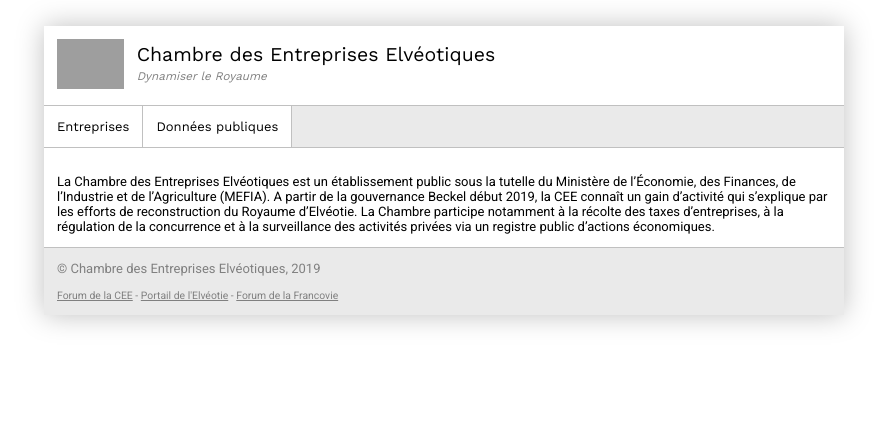
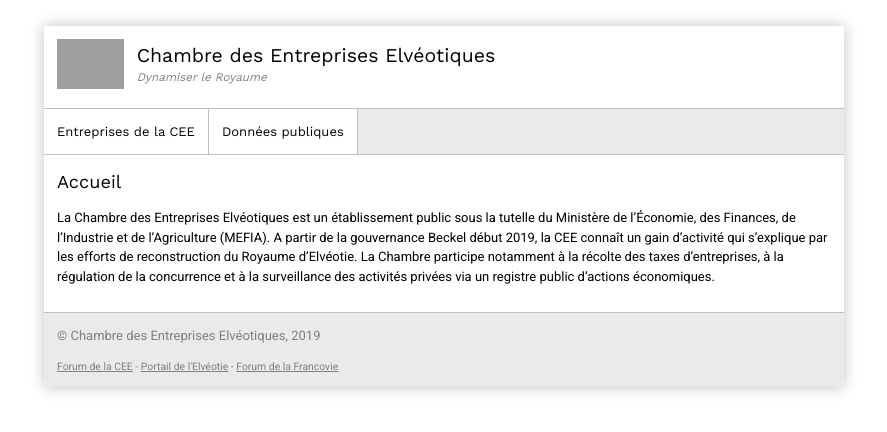
Before and after one commit to Elveotie/cee, a Jekyll site: the page built from index.md, in a window 1280 px wide. Shown: the top 432 px of the page, without its empty margins (196-1083 px from the left). Built offline with Jekyll 4.4.1, drawn with Linux system fonts in a browser that asks for light colours; our own code applies the rules of GitHub Pages for plain Markdown files.

Commit message:
Modif de la feuille de styles

```diff
--- a/_includes/header-nav.html
+++ b/_includes/header-nav.html
@@ -1,6 +1,6 @@
 <nav class="HeaderNav">
   <ul>
-    <a href="{{ '/entreprises' | relative_url }}"><li>Entreprises</li></a>
+    <a href="{{ '/entreprises' | relative_url }}"><li>Entreprises de la CEE</li></a>
     <a href="{{ '/donnees' | relative_url }}"><li>Données publiques</li></a>
   </ul>
 </nav>
--- a/index.md
+++ b/index.md
@@ -1,4 +1,5 @@
 ---
+title: Accueil
 permalink: /
 ---
 
--- a/style.css
+++ b/style.css
@@ -6,7 +6,7 @@
 
 body {
   background: white;
-  font: 1rem/normal Roboto, arial, sans-serif;
+  font: 1rem/1.5 Roboto, arial, sans-serif;
   margin: 0;
 }
 
@@ -49,9 +49,9 @@ h6 {
 
 .MainContainer {
   background: white;
-  box-shadow: 0 0 2em rgba(0,0,0,.25);
-  margin: 2em auto;
-  max-width: 800px;
+  box-shadow: 0 0 1rem rgba(0,0,0,.25);
+  margin: 2rem auto;
+  width: 800px;
 }
 
 .HeaderBrand {
@@ -127,14 +127,6 @@ h6 {
   flex-grow: 1;
 }
 
-.PageMain > *:first-child {
-  margin-top: 0;
-}
-
-.PageMain > *:last-child {
-  margin-bottom: 0;
-}
-
 .PageTitle + p {
   margin-top: 0;
 }
```
